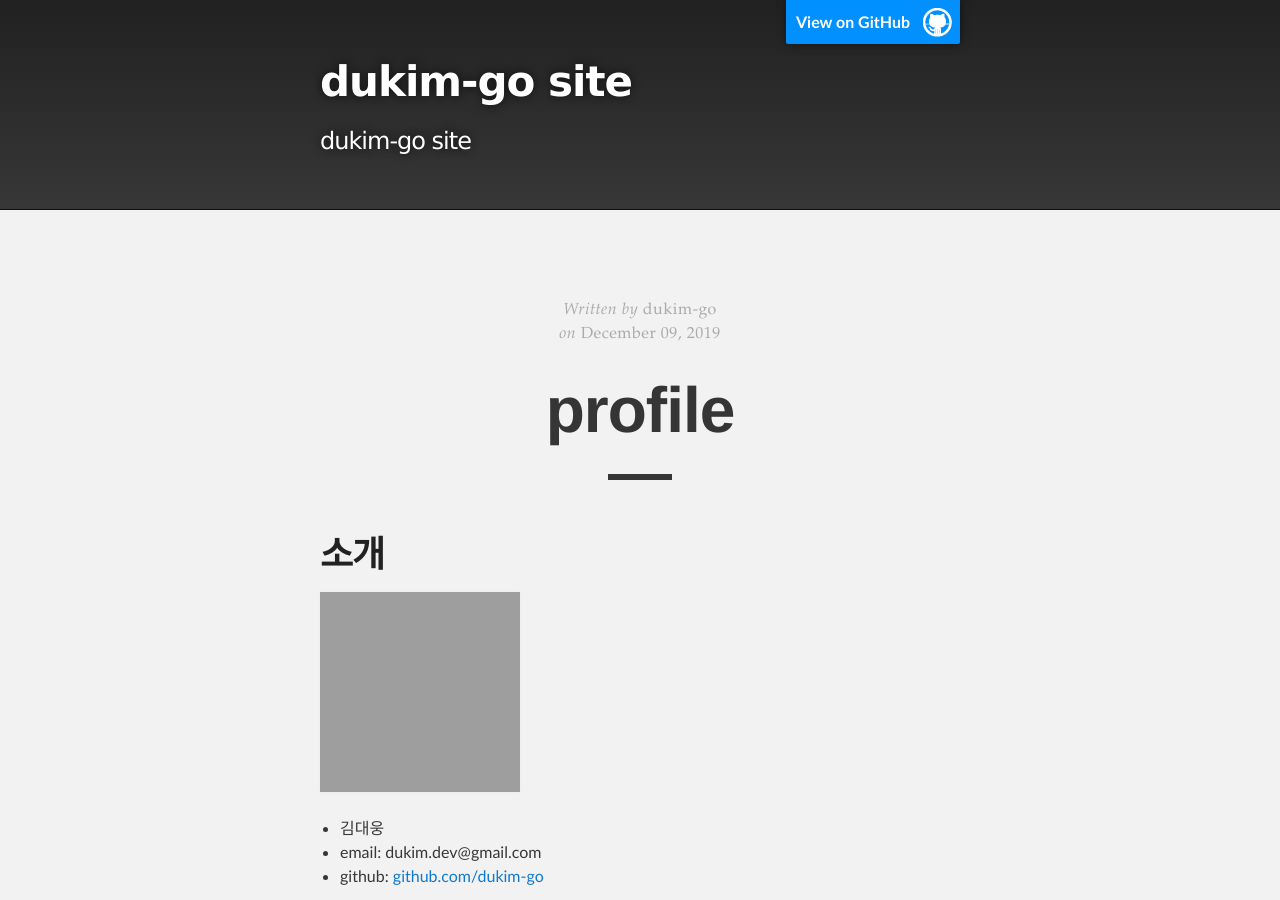
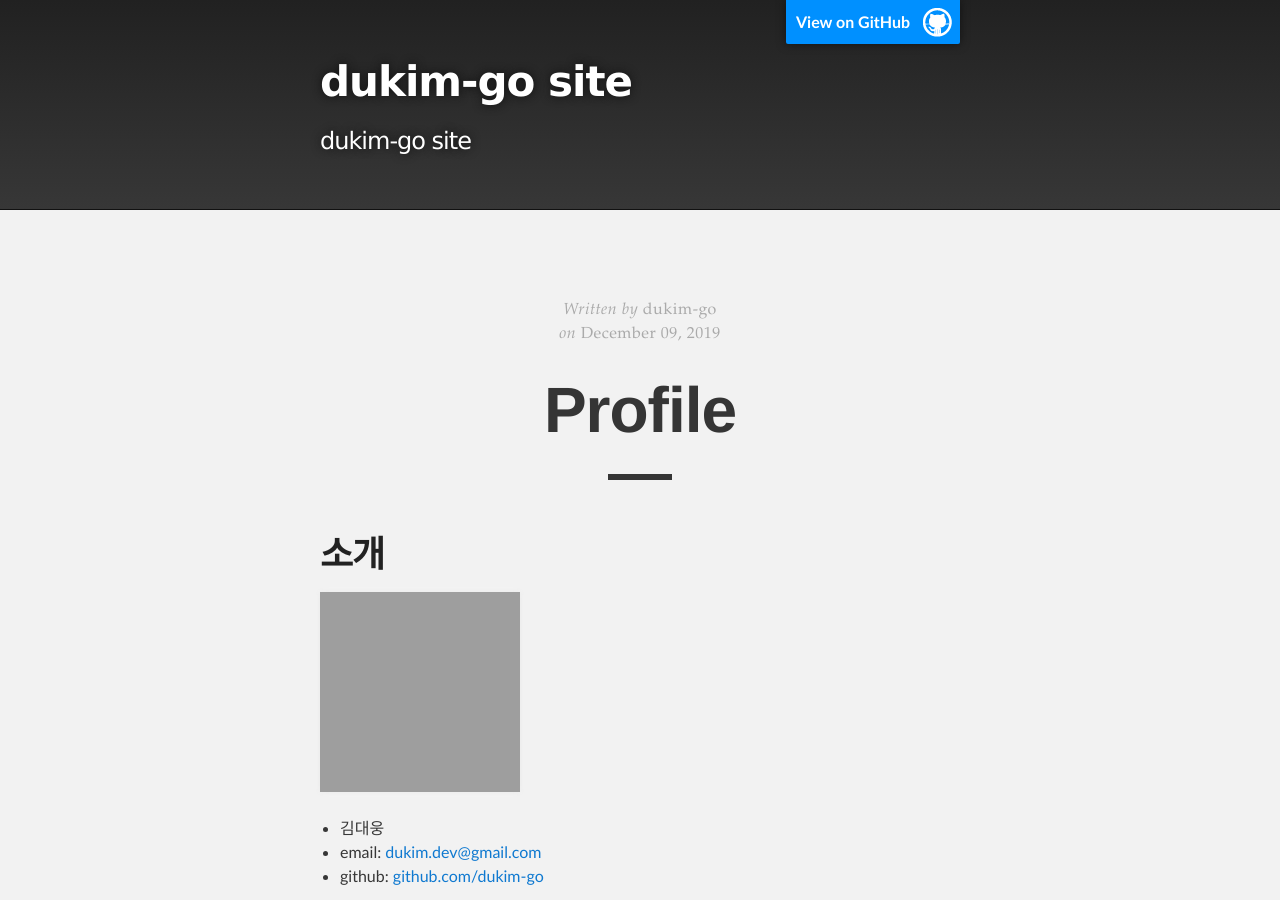
Before and after one commit to dukim-go/dukim-go.github.io, a Jekyll site: the page built from _posts/2019-12-09-profile.md, in a window 1280 px wide and 900 px high. Built offline with Jekyll 4.4.1, drawn with Linux system fonts in a browser that asks for light colours; part of the change alters nothing that is shown; some of the changed text lies outside the part shown; grey boxes are pictures that could not be loaded.

```diff
--- a/_posts/2019-12-09-profile.md
+++ b/_posts/2019-12-09-profile.md
@@ -1,10 +1,10 @@
 ---
 layout: post
 date: 2019-12-09 12:00:00 +0900
-title: "profile"
+title: "Profile"
 author: "dukim-go"
 categories: profile
-tags: [ iOS ]
+tags: [ iOS, Swift, Objective-C ]
 ---
 
 # 소개
@@ -12,7 +12,7 @@ tags: [ iOS ]
 ![AhnLab V3 Mobile Plus](https://avatars3.githubusercontent.com/u/51240093){: width="200"}
 
 * 김대웅
-* email: dukim.dev@gmail.com
+* email: [dukim.dev@gmail.com](mailto:dukim.dev@gmail.com)
 {% if site.github.is_project_page %}* github: [github.com/dukim-go]({{ site.github.repository_url }}){% endif %}
 
 블라블라
@@ -128,4 +128,4 @@ tags: [ iOS ]
 - Autolayout UI 구성
 - RESTFull API 통신모듈 작성
 
-* 참조: [우체국쇼핑몰](https://itunes.apple.com/kr/app/우체국쇼핑몰/id960556882?mt=8)
+* 참조: [뮤-매니저-mu-manager](https://itunes.apple.com/kr/app/뮤-매니저-mu-manager/id1260902586?mt=8)
```
